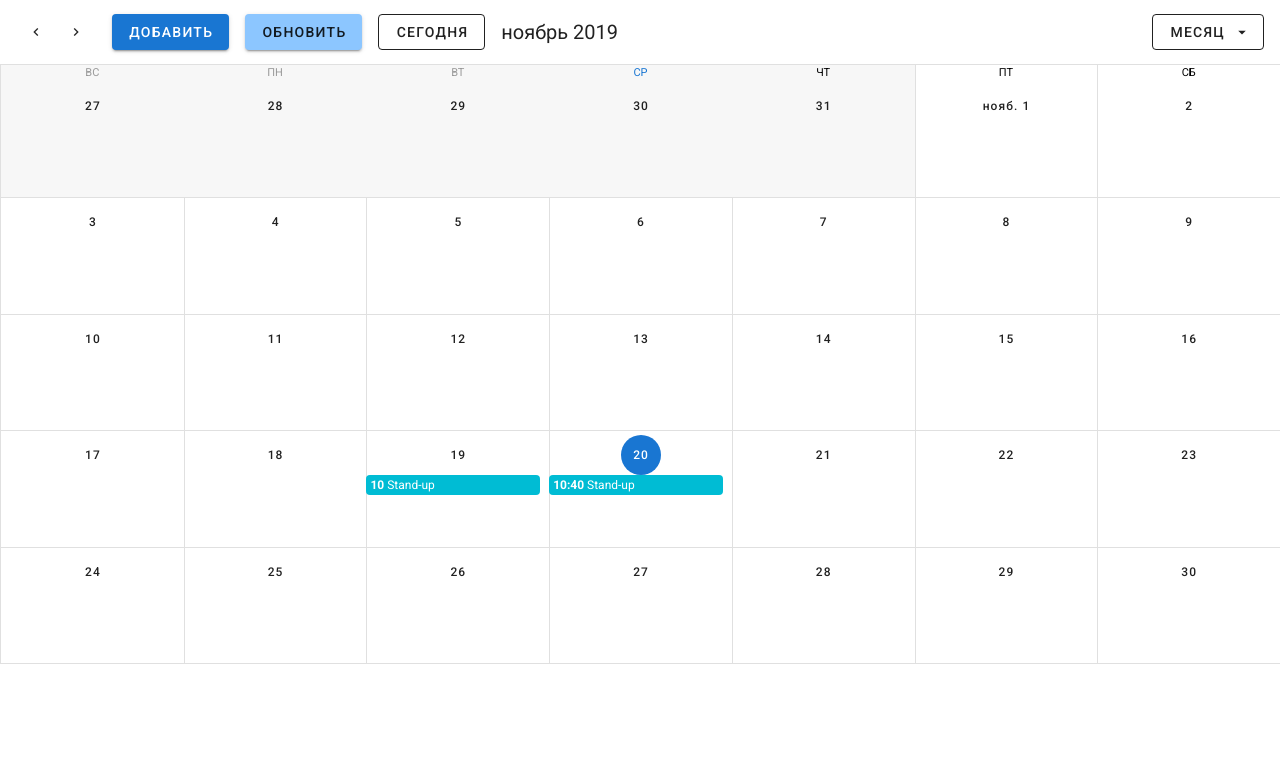
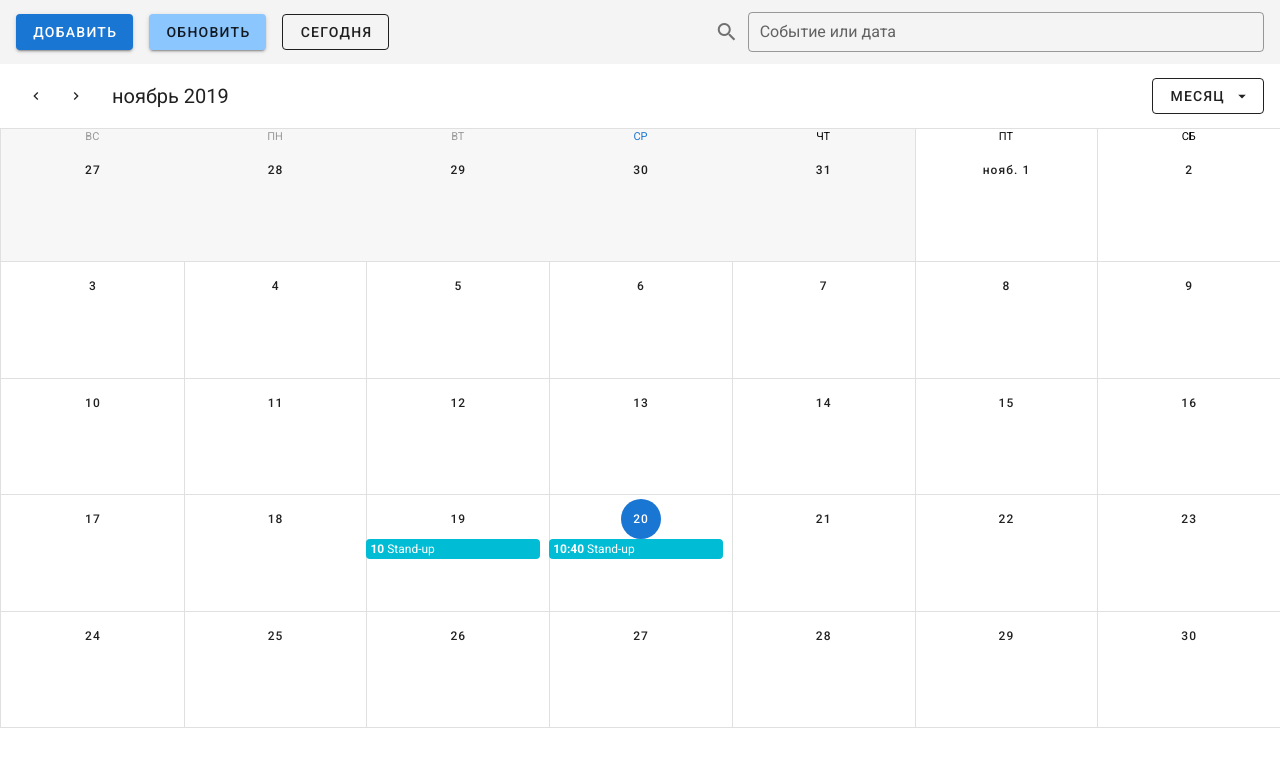
Before and after one commit to OlegFilinskiy/vue-calendar, a Vue app: page / in a window 1280 px wide. Shown: the top 766 px of the page. Built offline with nearby package versions, Linux system fonts and the light colour scheme.

Commit message:
Changed toolbar, added search field

```diff
--- a/src/components/Calendar.vue
+++ b/src/components/Calendar.vue
@@ -3,13 +3,7 @@
     <v-col>
       <!-- Toolbar -->
       <v-sheet height="64">
-        <v-toolbar flat color="white">
-          <v-btn fab text small @click.prevent="prev">
-            <v-icon small>mdi-chevron-left</v-icon>
-          </v-btn>
-          <v-btn fab text small @click.prevent="next" class="mr-4">
-            <v-icon small>mdi-chevron-right</v-icon>
-          </v-btn>
+        <v-toolbar color="#F4F4F4">
           <v-btn color="primary" class="mr-4" @click.prevent="dialog = true" dark>
             Добавить
           </v-btn>
@@ -19,6 +13,26 @@
           <v-btn outlined class="mr-4" @click.prevent="setToday">
             Сегодня
           </v-btn>
+          <v-spacer></v-spacer>
+          <v-text-field
+            hide-details
+            prepend-icon="mdi-magnify"
+            single-line
+            label="Событие или дата"
+            outlined
+            dense
+          ></v-text-field>
+        </v-toolbar>
+      </v-sheet>
+      <v-sheet height="64">
+        <v-toolbar flat color="white">
+          <v-btn fab text small @click.prevent="prev">
+            <v-icon small>mdi-chevron-left</v-icon>
+          </v-btn>
+          <v-btn fab text small @click.prevent="next" class="mr-4">
+            <v-icon small>mdi-chevron-right</v-icon>
+          </v-btn>
+
           <v-toolbar-title>{{ title }}</v-toolbar-title>
           <v-spacer></v-spacer>
           <v-menu bottom right>
```
